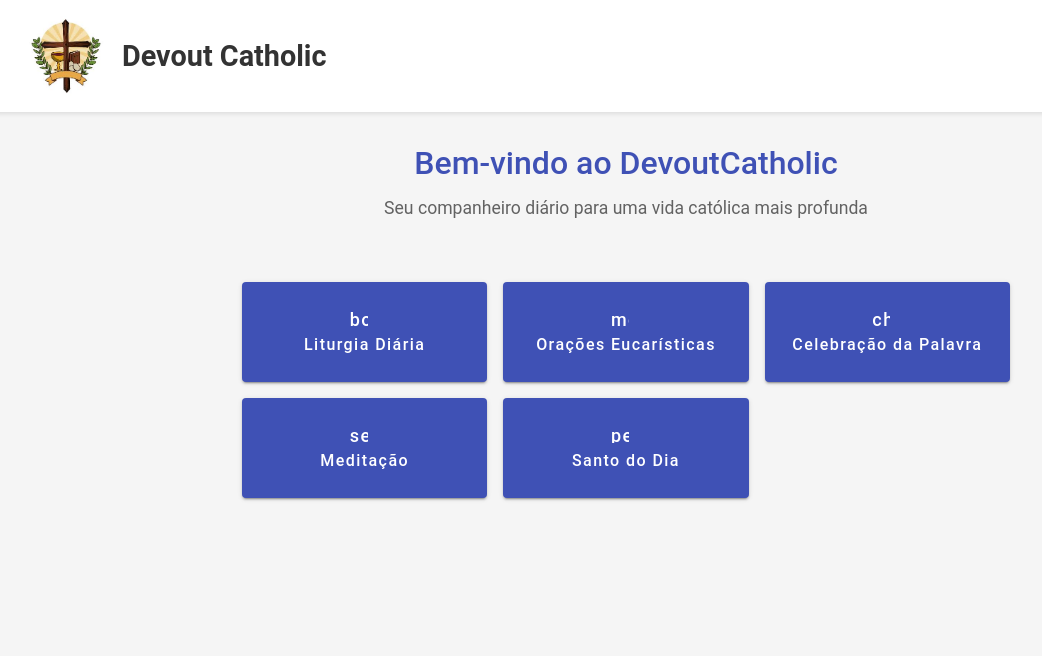
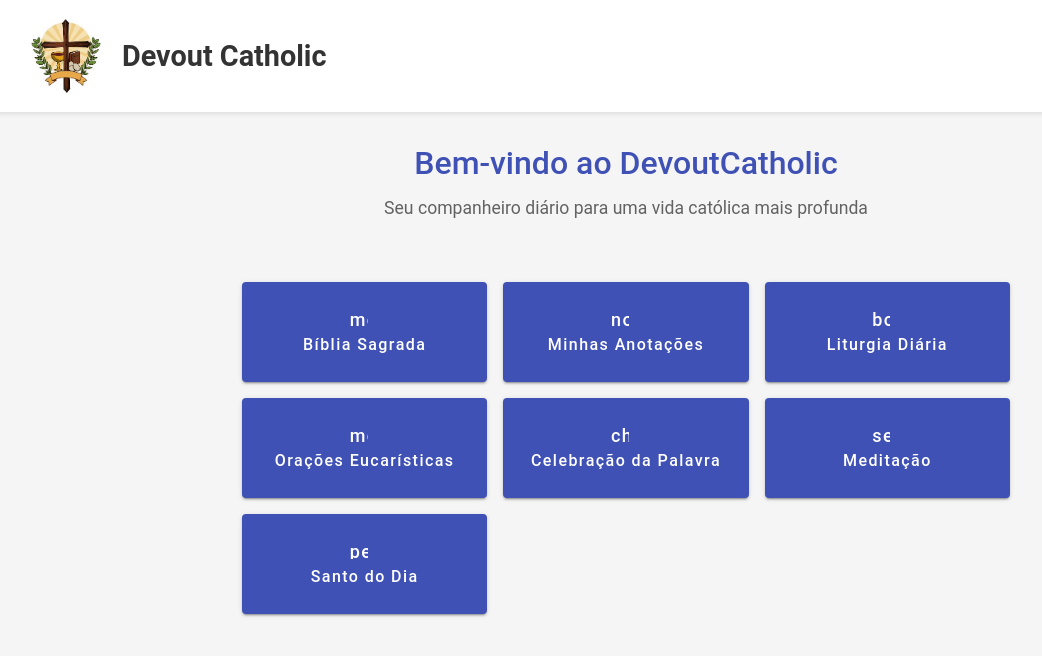
Before and after one commit to Aldenor-Neto/devout_catholic-angula, an Angular app: page /home in a window 1280 px wide. Shown: the top 656 px of the page, without its empty margins (14-1056 px from the left). Built offline with nearby package versions, Linux system fonts and the light colour scheme.

Commit message:
ajuste na tela home

```diff
--- a/src/app/components/home/home.component.ts
+++ b/src/app/components/home/home.component.ts
@@ -29,6 +29,16 @@ import { MatGridTile } from '@angular/material/grid-list';
 
         <div class="menu-section">
           <div class="menu-grid">
+            <button mat-raised-button color="primary" (click)="navegarPara('biblia')">
+              <mat-icon>menu_book</mat-icon>
+              <span>Bíblia Sagrada</span>
+            </button>
+
+            <button mat-raised-button color="primary" (click)="navegarPara('anotacoes')">
+              <mat-icon>note_add</mat-icon>
+              <span>Minhas Anotações</span>
+            </button>
+
             <button mat-raised-button color="primary" (click)="navegarPara('liturgia')">
               <mat-icon>book</mat-icon>
               <span>Liturgia Diária</span>
```
